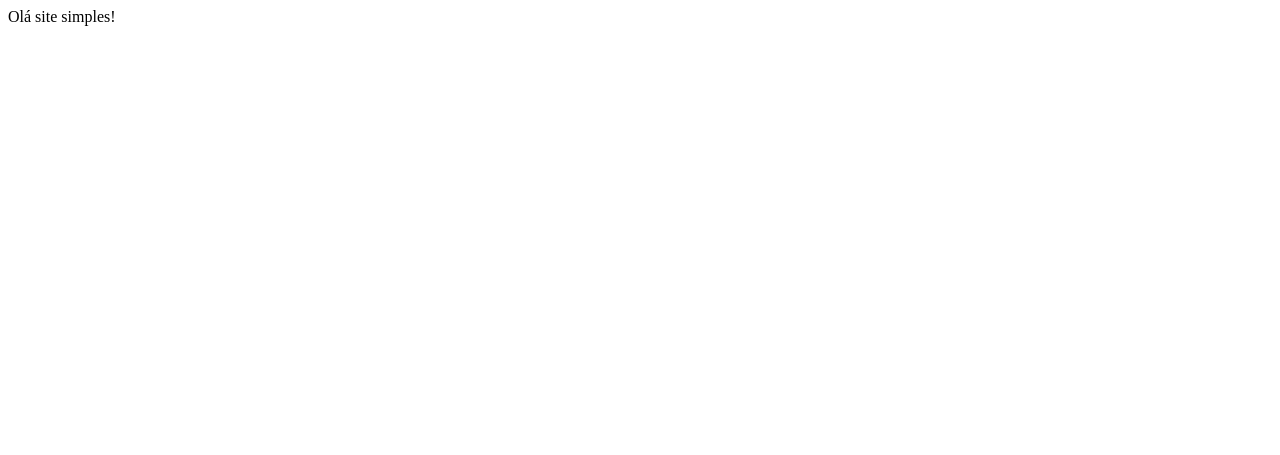
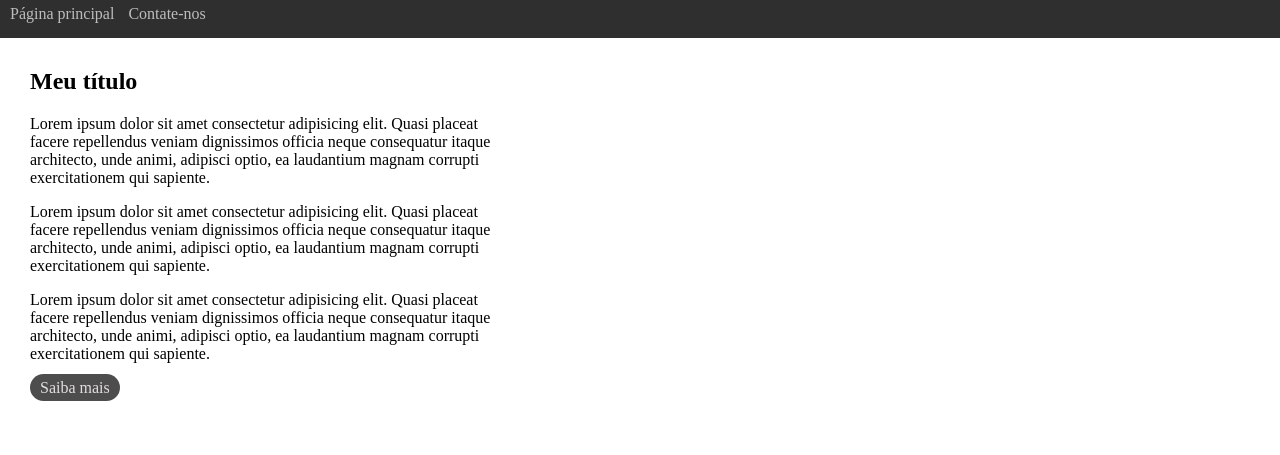
Before and after one commit to 1606187/css-playground, a plain HTML site: page index.html in a window 1280 px wide. Drawn offline with Linux system fonts and the light colour scheme.

Commit message:
Cria e adiciona CSS para página principal

```diff
--- a/index.html
+++ b/index.html
@@ -1,11 +1,38 @@
 <!DOCTYPE html>
 <html lang="en">
+
 <head>
+    <link rel="stylesheet" href="style.css">
     <meta charset="UTF-8">
     <meta name="viewport" content="width=device-width, initial-scale=1.0">
     <title>Site Simples</title>
 </head>
+
 <body>
-    Olá site simples!
+    <header class="cabecalho-principal">
+        <nav>
+            <a href="#">Página principal</a>
+            <a href="contato.html">Contate-nos</a>
+        </nav>
+    </header>
+
+    <main>
+
+        <article class="noticia">
+            <header>
+                <h2>Meu título</h2>
+            </header>
+            <div>
+                <p>Lorem ipsum dolor sit amet consectetur adipisicing elit. Quasi placeat facere repellendus veniam dignissimos officia neque consequatur itaque architecto, unde animi, adipisci optio, ea laudantium magnam corrupti exercitationem qui sapiente.</p>
+                <p>Lorem ipsum dolor sit amet consectetur adipisicing elit. Quasi placeat facere repellendus veniam dignissimos officia neque consequatur itaque architecto, unde animi, adipisci optio, ea laudantium magnam corrupti exercitationem qui sapiente.</p>
+                <p>Lorem ipsum dolor sit amet consectetur adipisicing elit. Quasi placeat facere repellendus veniam dignissimos officia neque consequatur itaque architecto, unde animi, adipisci optio, ea laudantium magnam corrupti exercitationem qui sapiente.</p>
+            </div>
+            <footer>
+                <a href="">Saiba mais</a>
+            </footer>
+        </article>
+
+    </main>
 </body>
+
 </html>
--- /dev/null
+++ b/style.css
@@ -0,0 +1,52 @@
+/* RESETS */
+body {
+    margin: 0;
+}
+
+h2 {
+    margin-top: 0px;
+}
+
+/* LAYOUT */
+main {
+    padding: 30px;
+}
+
+.cabecalho-principal {
+    background-color: rgb(48, 47, 47);
+    padding: 5px 10px 15px 10px;
+}
+
+.cabecalho-principal nav a {
+    color: rgb(189, 189, 189);
+    text-decoration: none;
+    margin-right: 10px;
+}
+
+.cabecalho-principal nav a:hover  {
+    color: gray;
+}
+
+/* COMPONENTES */
+.noticia {
+    margin-bottom: 25px;
+}
+
+.noticia div p {
+    width: 60ch;
+}
+
+.noticia footer a {
+    background-color: rgb(77, 77, 77);
+    color: rgb(226, 222, 222);
+    text-decoration: none;
+    padding: 5px 10px;
+    border-radius: 20px;
+}
+
+.noticia footer a:hover {
+    background-color: rgb(162, 159, 159);
+    border: solid 1px black;
+    color: black;
+    box-shadow: 0px 3px 10px 1px gray;
+}
```
Also changed, not shown: contato.html (added, +25 -0 lines), passos.txt (added).
